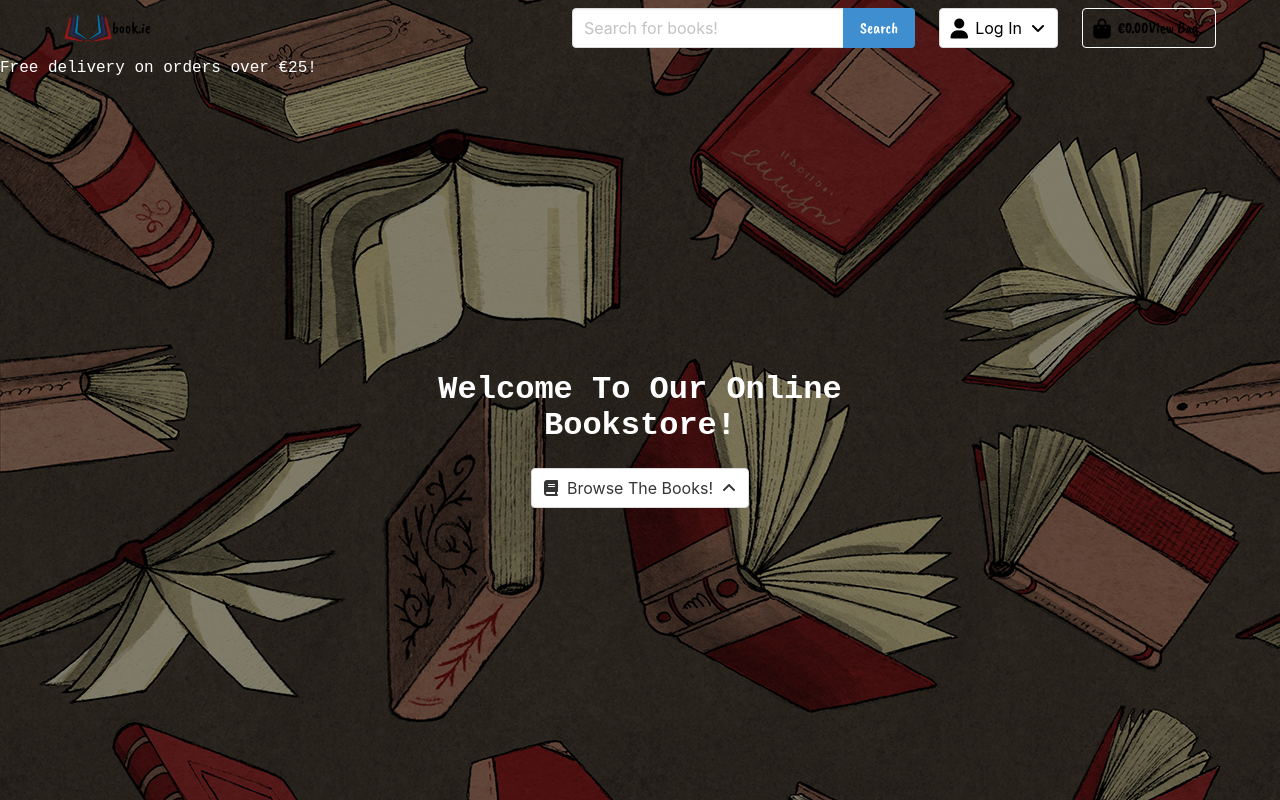
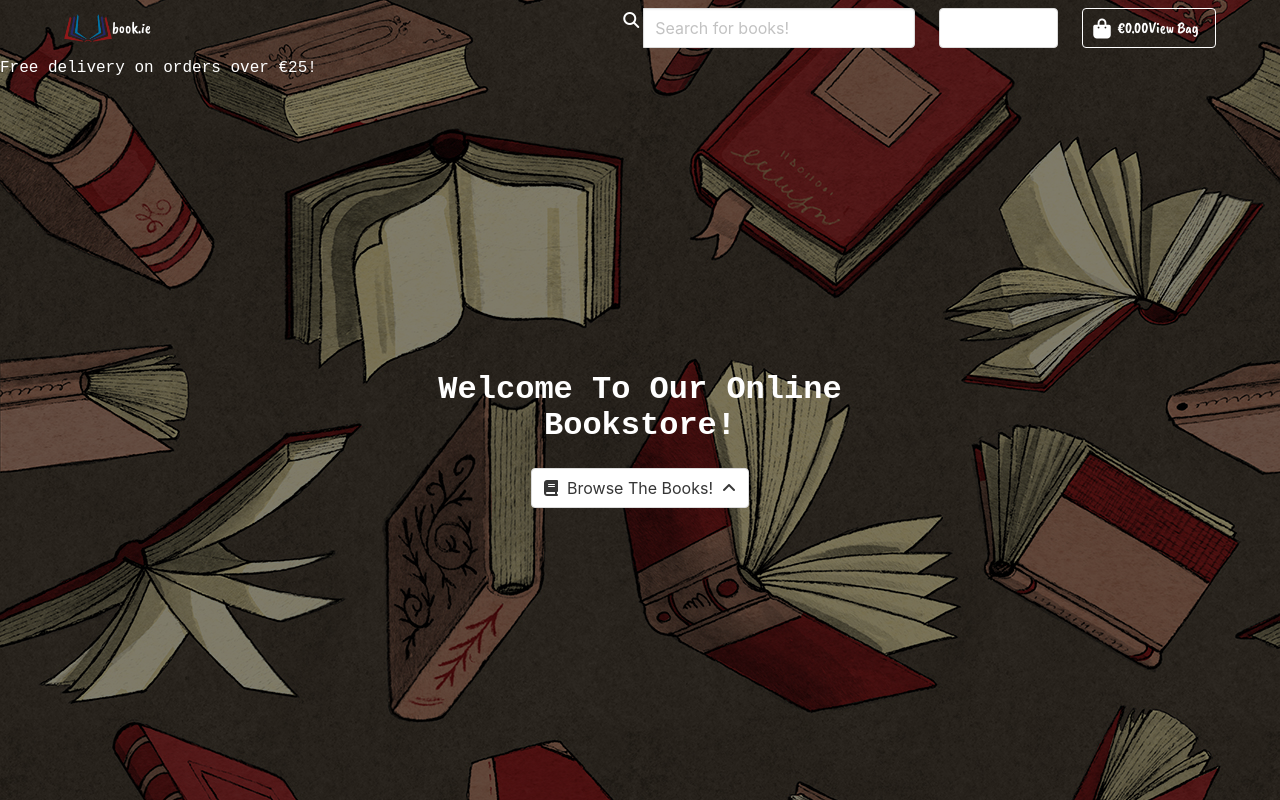
Before and after one commit to anteCedens/CI-MS4-ecommerce-site, a Django app: page / in a window 1280 px wide. Run offline with Django 3.2, Linux system fonts and the light colour scheme; some libraries are stand-ins or nearby versions; some web fonts are replaced.

Commit message:
Remove search button

```diff
--- a/static/css/base.css
+++ b/static/css/base.css
@@ -30,5 +30,5 @@ html, body {
 }
 
 .navbar span {
-    color: black;
+    color: white;
 }
--- a/templates/base.html
+++ b/templates/base.html
@@ -74,13 +74,11 @@
 
                                 <form method="GET" action="{% url 'products' %}">
                                     <div class="field has-addons">
+                                        <span class="icon">
+                                            <i class="fas fa-search"></i>
+                                        </span>
                                         <div class="control">
                                             <input class="input" type="text" name="q" placeholder="Search for books!">
-                                        </div>
-                                        <div class="control">
-                                            <a class="button is-info">
-                                                Search
-                                            </a>
                                         </div>
                                     </div>
                                 </form>
```
